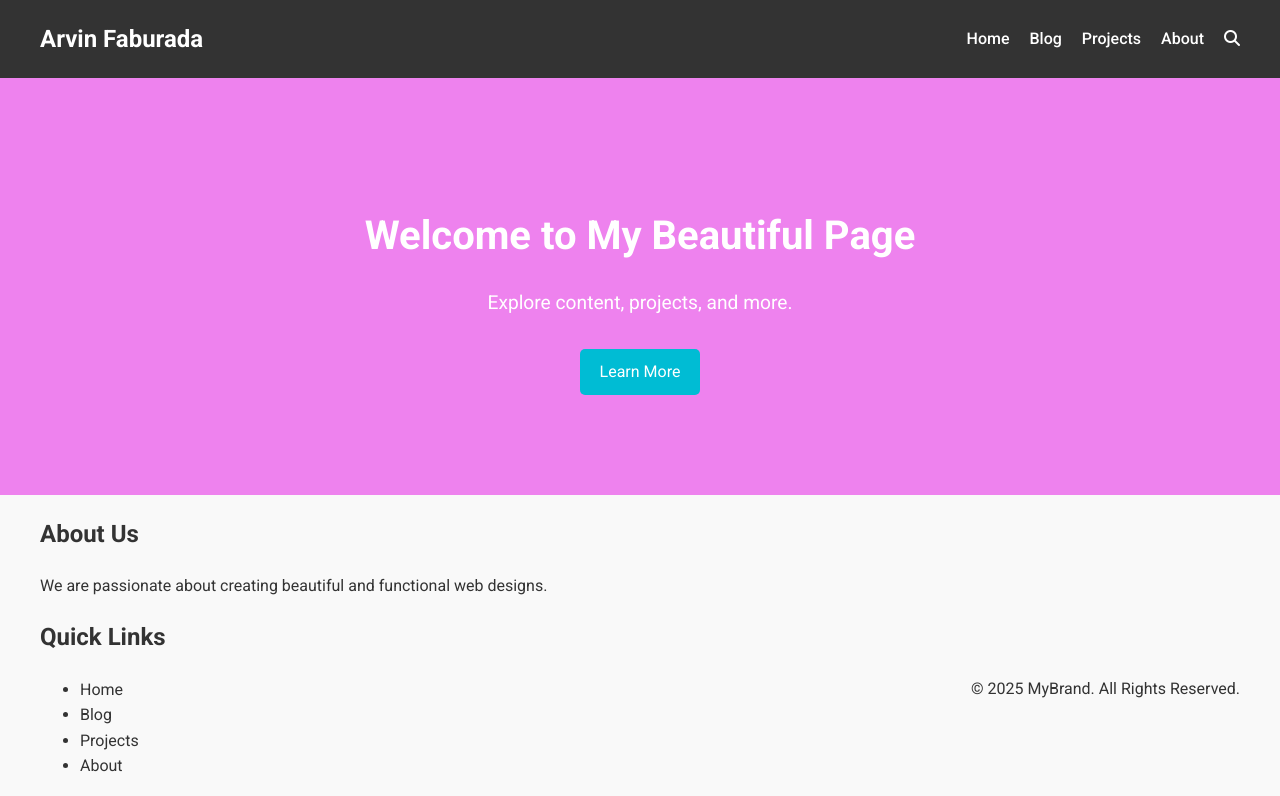
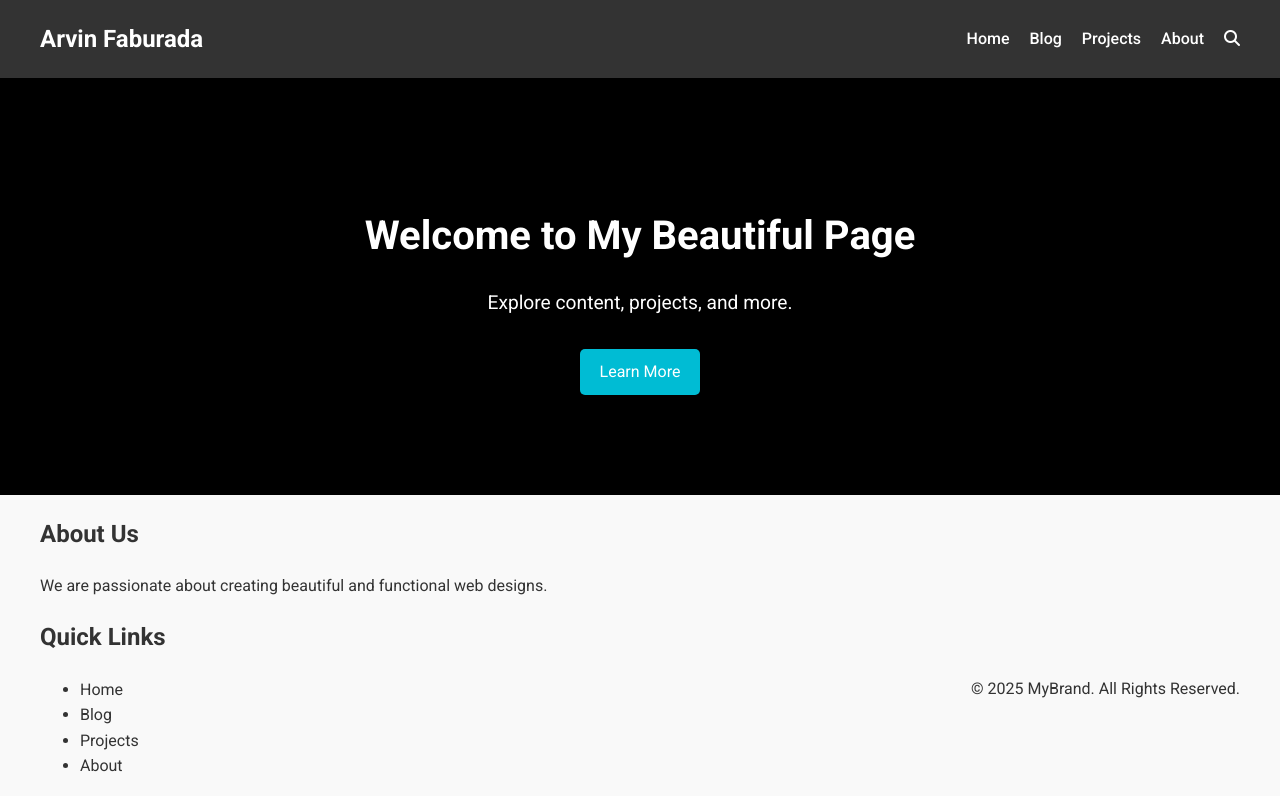
Before and after one commit to cedrix21/cedrix21.github.io, a plain HTML site: page index.html in a window 1280 px wide. Shown: the top 796 px of the page. Drawn offline with Linux system fonts and the light colour scheme.

Commit message:
changing BG color to black

```diff
--- a/style.css
+++ b/style.css
@@ -62,7 +62,7 @@ nav .menu li a:hover {
 
 /* Hero Section */
 header {
-    background: violet;
+    background: rgb(0, 0, 0);
     color: #fff;
     text-align: center;
     padding: 100px 20px;
```
